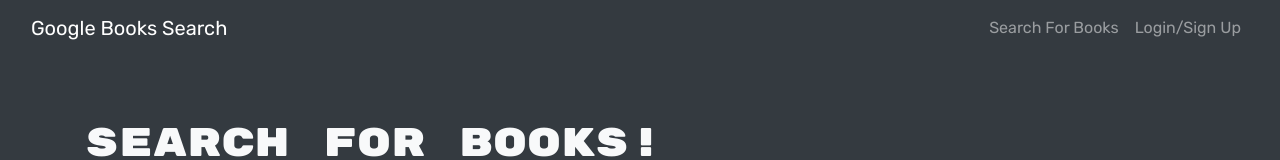
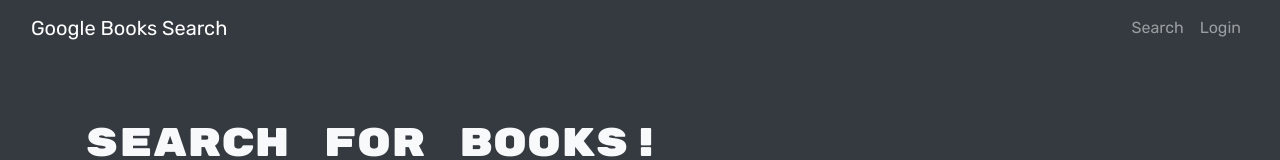
Before and after one commit to sarawrmas/book-search, a React (Create React App) app in the folder client/: page / in a window 1280 px wide. Shown: the top 160 px of the page. Built offline with nearby package versions, Linux system fonts and the light colour scheme.

Commit message:
readme and clean up ui

```diff
--- a/client/src/components/Navbar.js
+++ b/client/src/components/Navbar.js
@@ -21,18 +21,18 @@
           <Navbar.Collapse id='navbar'>
             <Nav className='ml-auto'>
               <Nav.Link as={Link} to='/'>
-                Search For Books
+                Search
               </Nav.Link>
               {/* if user is logged in show saved books and logout */}
               {Auth.loggedIn() ? (
                 <>
                   <Nav.Link as={Link} to='/saved'>
-                    See Your Books
+                    Wishlist
                   </Nav.Link>
                   <Nav.Link onClick={Auth.logout}>Logout</Nav.Link>
                 </>
               ) : (
-                <Nav.Link onClick={() => setShowModal(true)}>Login/Sign Up</Nav.Link>
+                <Nav.Link onClick={() => setShowModal(true)}>Login</Nav.Link>
               )}
             </Nav>
           </Navbar.Collapse>
--- a/client/src/pages/SavedBooks.js
+++ b/client/src/pages/SavedBooks.js
@@ -1,4 +1,4 @@
-import React, { useState } from 'react';
+import React from 'react';
 import { Jumbotron, Container, CardColumns, Card, Button } from 'react-bootstrap';
 import Auth from '../utils/auth';
 import { removeBookId } from '../utils/localStorage';
@@ -18,7 +18,7 @@
     }
 
     try {
-      const { data: updatedUser } = await removeBook({
+      await removeBook({
         variables: { bookId }
       });
 
@@ -36,7 +36,7 @@
     <>
       <Jumbotron fluid className='text-light bg-dark'>
         <Container>
-          <h1>Viewing saved books!</h1>
+          <h1>Wishlist</h1>
         </Container>
       </Jumbotron>
       <Container>
@@ -54,9 +54,9 @@
                   <Card.Title>{book.title}</Card.Title>
                   <p className='small'>Authors: {book.authors}</p>
                   <Card.Text>{book.description}</Card.Text>
-                  <Card.Text><a href={book.link} target='_blank'>View Book</a></Card.Text>
+                  <Card.Text><a href={book.link} target='_blank'>See More...</a></Card.Text>
                   <Button className='btn-block btn-danger' onClick={() => handleDeleteBook(book.bookId)}>
-                    Delete this Book!
+                    Remove from Wishlist
                   </Button>
                 </Card.Body>
               </Card>
--- a/client/src/pages/SearchBooks.js
+++ b/client/src/pages/SearchBooks.js
@@ -59,7 +59,7 @@
     }
 
     try {
-      const response = await saveBook({
+      await saveBook({
         variables: {
           bookBody: bookToSave
         }
```
Also changed, not shown: 1 other file (tests, documents, lock files or other folders).
